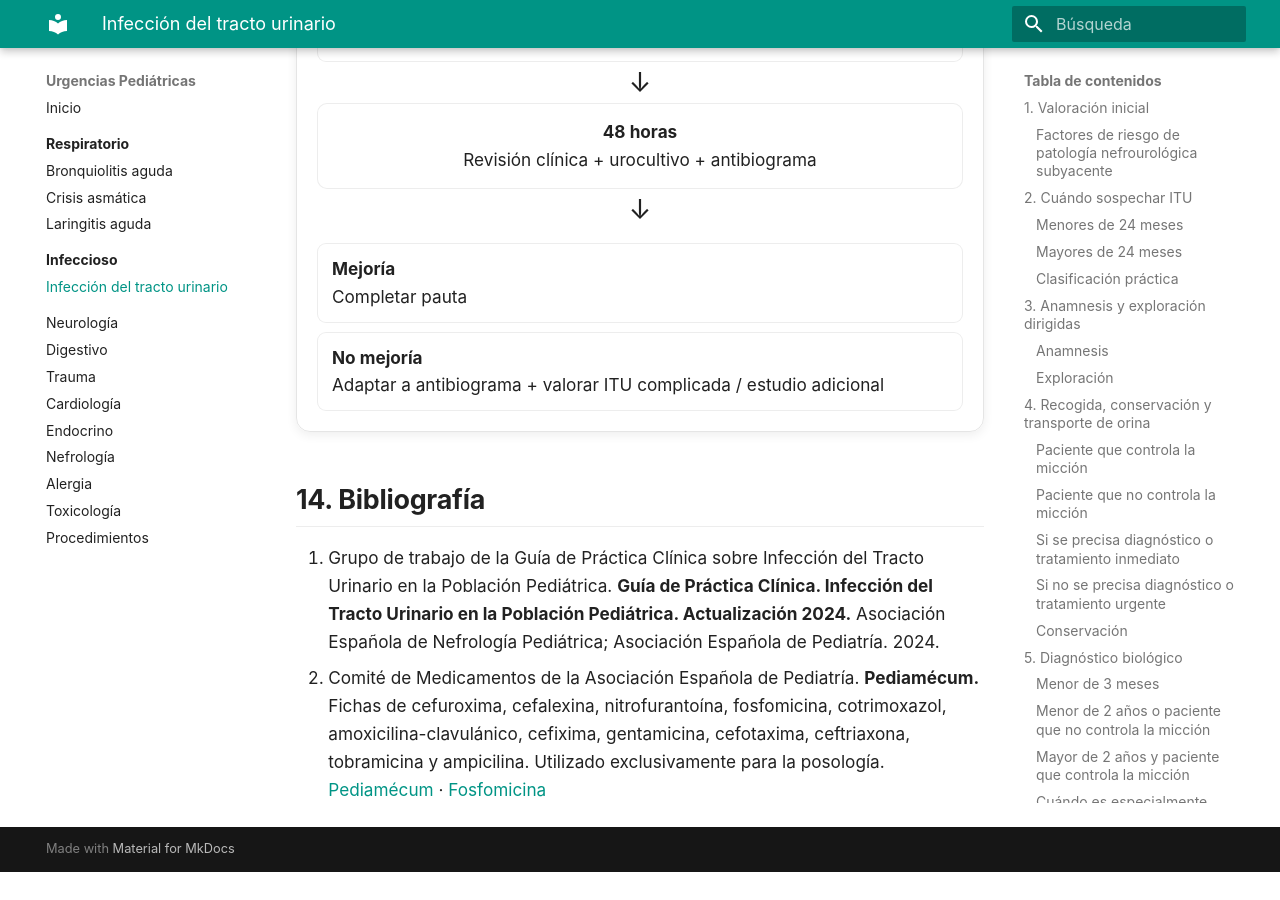
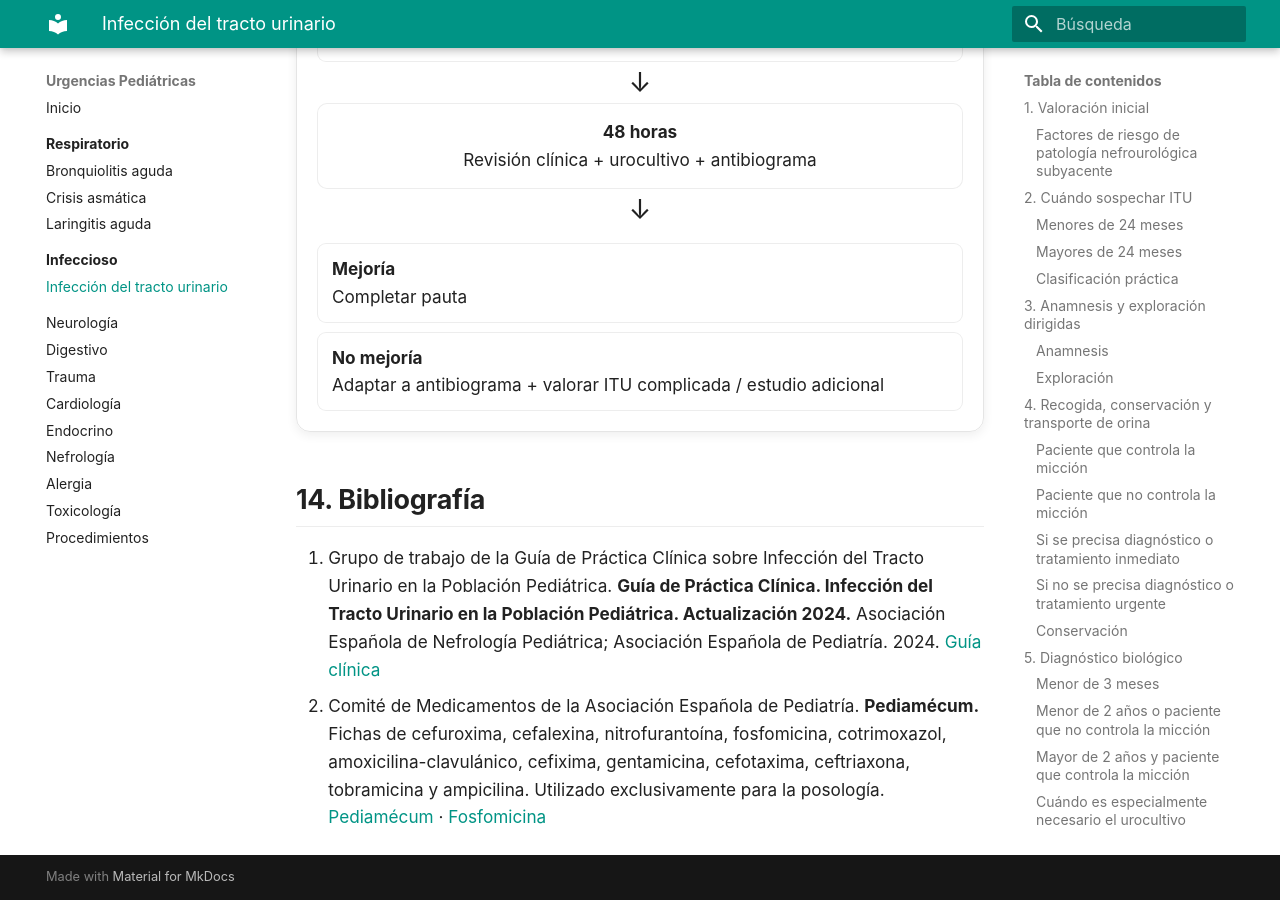
Before and after one commit to gonzaloares/urgencias-pediatricas, an MkDocs documentation site: the page built from docs/infeccioso/infeccion-tracto-urinario.md, in a window 1280 px wide and 900 px high, scrolled down 18187 px. Built offline with MkDocs 1.6.1 and Material for MkDocs 9.7.7, drawn with Linux system fonts in a browser that asks for light colours; before the commit the page ends 19059 px from its top, so only the background shows below that.

Commit message:
Añade enlace a la guía clínica de ITU

```diff
--- a/docs/infeccioso/infeccion-tracto-urinario.md
+++ b/docs/infeccioso/infeccion-tracto-urinario.md
@@ -567,5 +567,5 @@ En ITU recurrente, la indicación debe individualizarse en función de anomalía
 <a id="bibliografia"></a>
 ## 14. Bibliografía
 
-1. Grupo de trabajo de la Guía de Práctica Clínica sobre Infección del Tracto Urinario en la Población Pediátrica. **Guía de Práctica Clínica. Infección del Tracto Urinario en la Población Pediátrica. Actualización 2024.** Asociación Española de Nefrología Pediátrica; Asociación Española de Pediatría. 2024.
+1. Grupo de trabajo de la Guía de Práctica Clínica sobre Infección del Tracto Urinario en la Población Pediátrica. **Guía de Práctica Clínica. Infección del Tracto Urinario en la Población Pediátrica. Actualización 2024.** Asociación Española de Nefrología Pediátrica; Asociación Española de Pediatría. 2024. [Guía clínica](https://www.aenp.es/noticias.html?view=article&id=230&catid=13)
 2. Comité de Medicamentos de la Asociación Española de Pediatría. **Pediamécum.** Fichas de cefuroxima, cefalexina, nitrofurantoína, fosfomicina, cotrimoxazol, amoxicilina-clavulánico, cefixima, gentamicina, cefotaxima, ceftriaxona, tobramicina y ampicilina. Utilizado exclusivamente para la posología. [Pediamécum](https://www.aeped.es/comites/cm/pediamecum/) · [Fosfomicina](https://www.aeped.es/comites/cm/pediamecum/principios-activos/fosfomicina)
```
